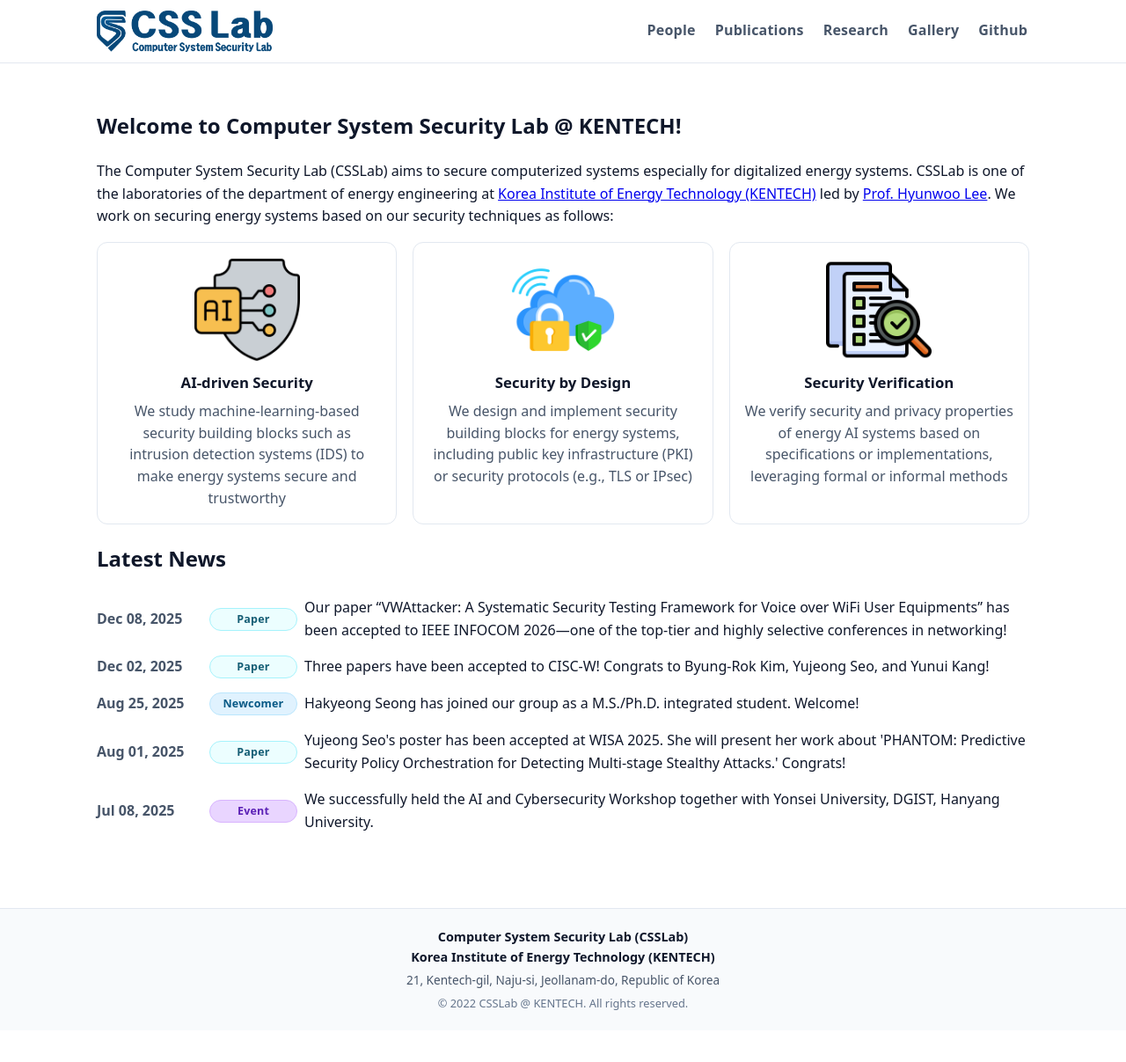
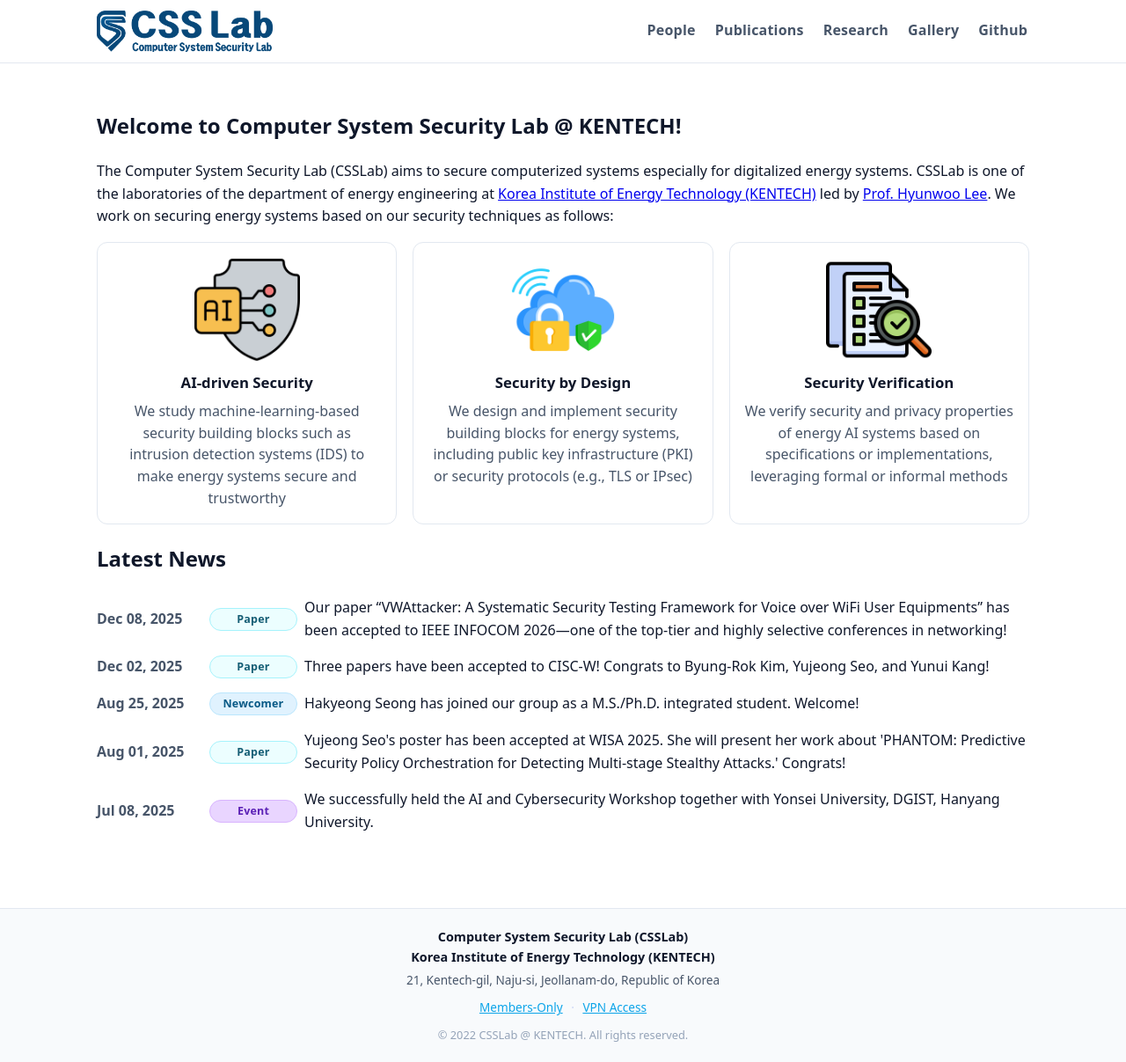
Before and after one commit to comsyssec/comsyssec.github.io, a Jekyll site: the page built from index.md, in a window 1280 px wide. Shown: the whole page at 88% size. Built offline with Jekyll 4.4.1, drawn with Linux system fonts in a browser that asks for light colours; before the commit the page ends 1171 px from its top, so only the background shows below that.

Commit message:
add the internal board

```diff
--- a/_layouts/default.html
+++ b/_layouts/default.html
@@ -70,9 +70,17 @@
       <strong>Computer System Security Lab (CSSLab)</strong><br>
       Korea Institute of Energy Technology (KENTECH)
     </div>
+
     <div class="footer-address">
       21, Kentech-gil, Naju-si, Jeollanam-do, Republic of Korea
     </div>
+
+    <div class="footer-links">
+      <a href="https://board.csslab.synology.me" target="_blank" rel="noopener">Members-Only</a>
+      <span class="footer-sep">·</span>
+      <a href="https://vpn.kentech.ac.kr" target="_blank" rel="noopener">VPN Access</a>
+    </div>
+
     <div class="footer-copy">
       &copy; 2022 CSSLab @ KENTECH. All rights reserved.
     </div>
--- a/assets/css/style.css
+++ b/assets/css/style.css
@@ -113,6 +113,30 @@ body {
   color: #64748b;              /* slate-500 */
 }
 
+.site-footer .footer-links {
+  margin: 10px 0;
+  font-size: 0.85rem;
+}
+
+.site-footer .footer-links a {
+  color: #0ea5e9;
+  text-decoration: underline;
+}
+
+.site-footer .footer-internal {
+  font-weight: 600;
+}
+
+.site-footer .footer-sep {
+  margin: 0 6px;
+  color: #cbd5f5;
+}
+
+.site-footer .footer-copy {
+  font-size: 0.8rem;
+  color: #94a3b8;
+  margin-top: 6px;
+}
 
 /* 현재 페이지 강조(옵션): 각 페이지에서 body나 main에 data-page 속성을 주고 매칭해도 됨 */
 /* 예: <body data-page="publications"> … */
```
